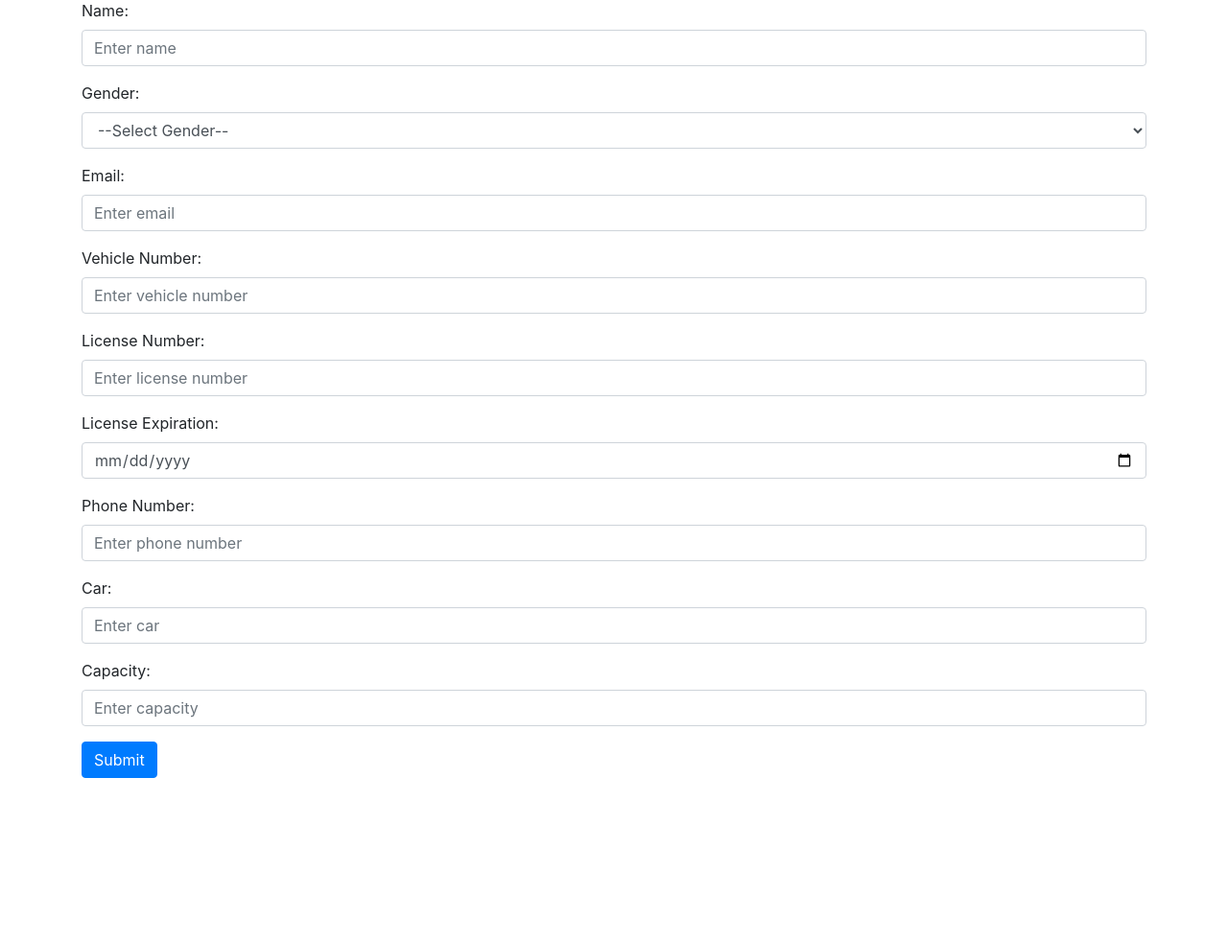
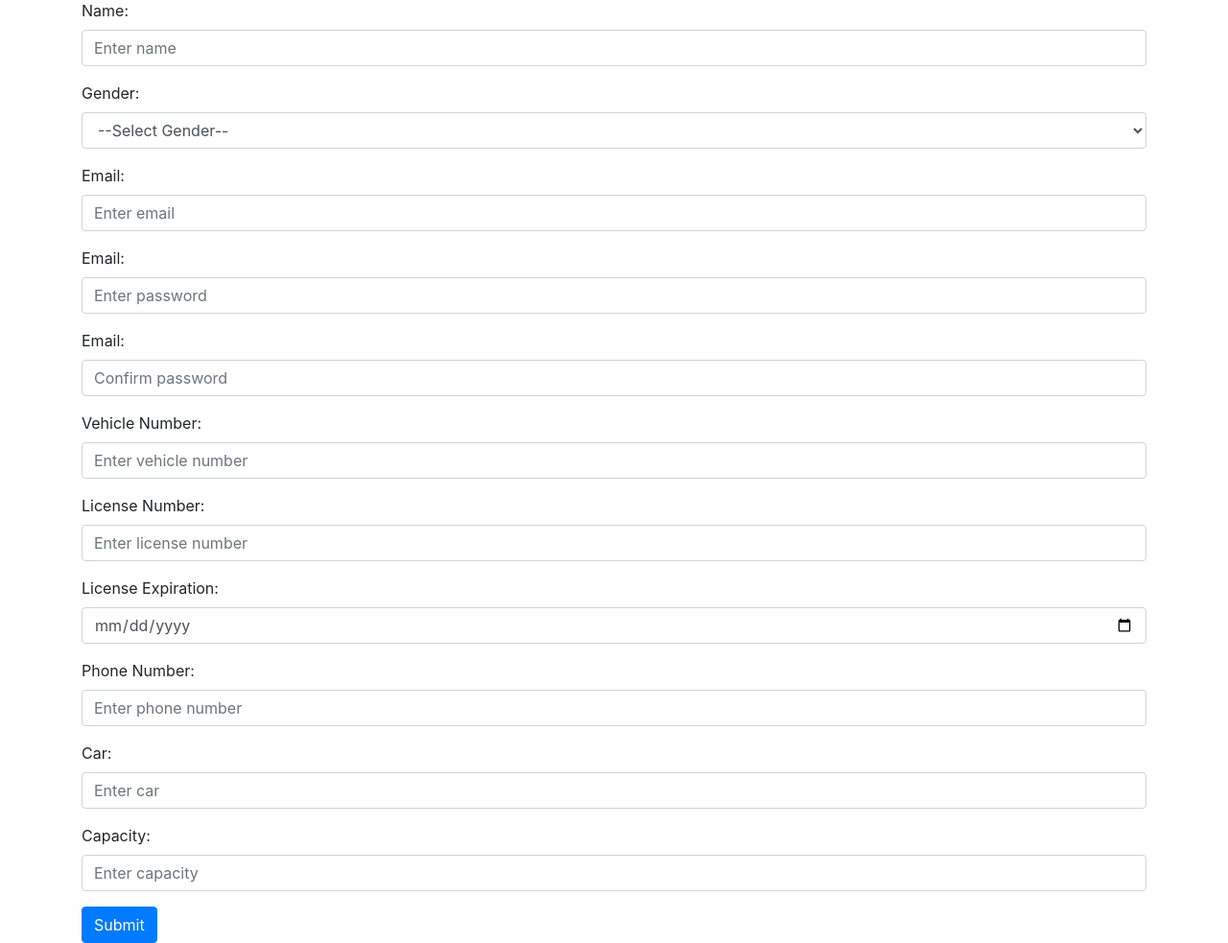
Before and after one commit to chiragnagpal02/PoolPal, a Flask app: template templates/driver/driverSignUp.html in a window 1280 px wide. Shown: the part 95-1078 px from the top of the page at 96% size. Before the commit the page ends 906 px from the top, so only its background shows below. Run offline with Flask 3, Linux system fonts and the light colour scheme; the template is opened without the code that fills it, so the values that code supplies are empty; parts of the project's set-up code (start-up, migrations or seed data) failed here and were passed over; some libraries are stand-ins or nearby versions.

Commit message:
password

```diff
--- a/tables.sql
+++ b/tables.sql
@@ -2,6 +2,8 @@ CREATE TABLE IF NOT EXISTS passengers (
     PID INTEGER AUTO_INCREMENT,
     PName VARCHAR(200) NOT NULL,
     PUserName VARCHAR(200) NOT NULL UNIQUE,
+    PPassWord VARCHAR(200) NOT NULL,
+    PConfirmPassword VARCHAR(200) NOT NULL,
     PAge INTEGER NOT NULL,
     PGender CHAR(1) NOT NULL,
     PEmail VARCHAR(200)NOT NULL,
@@ -53,6 +55,8 @@ CREATE TABLE IF NOT EXISTS `driver` (
  `DName` varchar(64) NOT NULL,
  `DGender` char(1) NOT NULL,
  `DEmail` varchar(64) NOT NULL,
+ 'DPassword' varchar(64) NOT NULL,
+ 'DConfirmPassword' varchar(64) NOT NULL,
  `DVehicleNo` varchar(64) NOT NULL,
  `DLicenseNo` varchar(64) NOT NULL,
  `DLicenseExpiration` datetime DEFAULT NULL,
--- a/templates/driver/driverSignUp.html
+++ b/templates/driver/driverSignUp.html
@@ -26,6 +26,14 @@
         <div class="form-group">
             <label for="DEmail">Email:</label>
             <input type="email" class="form-control" id="DEmail" placeholder="Enter email" required>
+        </div>
+        <div class="form-group">
+            <label for="DPassword">Email:</label>
+            <input type="password" class="form-control" id="DPassword" placeholder="Enter password" required>
+        </div>
+        <div class="form-group">
+            <label for="DConfirmPassword">Email:</label>
+            <input type="password" class="form-control" id="DConfirmPassword" placeholder="Confirm password" required>
         </div>
         <div class="form-group">
             <label for="DVehicleNo">Vehicle Number:</label>
@@ -63,6 +71,8 @@
             const name = document.querySelector('#DName').value;
             const gender = document.querySelector('#DGender').value;
             const email = document.querySelector('#DEmail').value;
+            const password = document.querySelector('#DPassword').value;
+            const confirmPassword = document.querySelector('#DConfirmPassword').value;
             const vehicleNo = document.querySelector('#DVehicleNo').value;
             const licenseNo = document.querySelector('#DLicenseNo').value;
             const phoneNo = document.querySelector('#DPhoneNo').value;
@@ -73,6 +83,8 @@
                 DName: name,
                 DGender: gender,
                 DEmail: email,
+                DPassword: password,
+                DConfirmPassword: confirmPassword,
                 DVehicleNo: vehicleNo,
                 DLicenseNo: licenseNo,
                 DPhoneNo: phoneNo,
```
Also changed, not shown: templates/passenger/passengerSignUp.html (+12 -0 lines).
